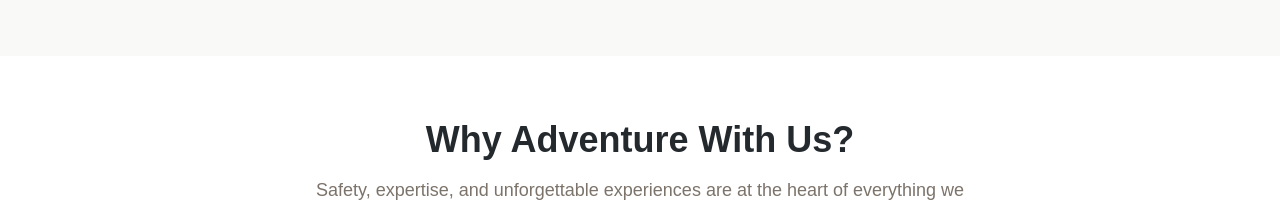
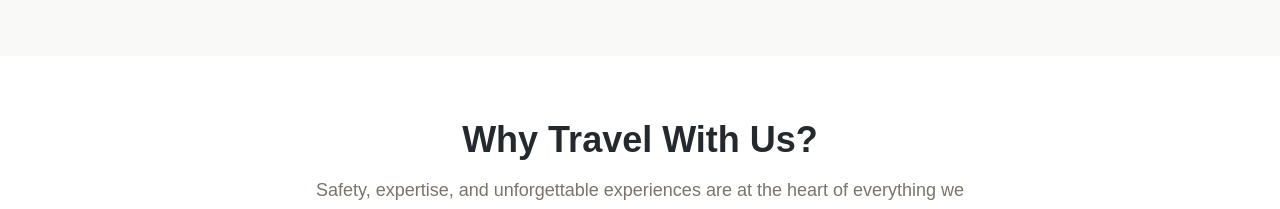
Before and after one commit to kakkadpriyansh/avidexplores, a Next.js app: page / in a window 1280 px wide. Shown: the part 880-1089 px from the top of the page. Built offline with nearby package versions, Linux system fonts and the light colour scheme; no server answers; the database is empty; a web font is replaced by a local one.

Commit message:
Why Travel With Us?

```diff
--- a/src/app/page.tsx
+++ b/src/app/page.tsx
@@ -154,7 +154,7 @@ export default async function HomePage() {
         <div className="container mx-auto px-4">
           <div className="text-center mb-12">
             <h2 className="text-3xl md:text-4xl font-product-sans font-bold text-foreground mb-4">
-              Why Adventure With Us?
+              Why Travel With Us?
             </h2>
             <p className="text-lg text-muted-foreground max-w-2xl mx-auto">
               Safety, expertise, and unforgettable experiences are at the heart of everything we do
```
